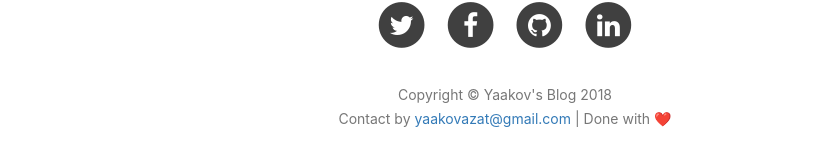
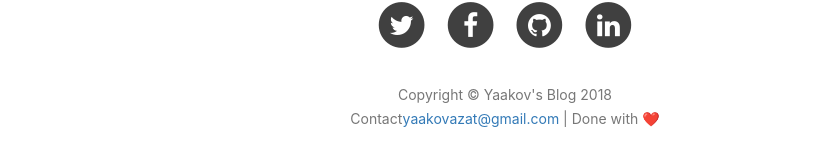
Before and after one commit to xjsdn/yaakovazat.github.io, a Jekyll site: the page built from index.html, in a window 1280 px wide and 900 px high, scrolled down 2267 px. Shown: the part 678-844 px from the top of the window, without its empty margins (135-949 px from the left). Built offline with Jekyll 4.4.1, drawn with Linux system fonts in a browser that asks for light colours; nearby versions of some CDN libraries; the list of posts is cut into pages by our own code; comment, search, counter and statistics services are not loaded.

Commit message:
changed by in contact buttom

```diff
--- a/_includes/footer.html
+++ b/_includes/footer.html
@@ -82,7 +82,7 @@
                 <p class="copyright text-muted">
                     Copyright &copy; {{ site.title }} {{ site.time | date: '%Y' }}
                     <br>
-                    Contact by <a href="mailto:yaakovazat@gmail.com">yaakovazat@gmail.com</a> | Done with ❤️ <contact:yaakovazat@gmail class="com"></contact:yaakovazat@gmail>
+                    Contact<a href="mailto:yaakovazat@gmail.com">yaakovazat@gmail.com</a> | Done with ❤️ <contact:yaakovazat@gmail class="com"></contact:yaakovazat@gmail>
                    <!-- <iframe
                         style="margin-left: 2px; margin-bottom:-5px;"
                         frameborder="0" scrolling="0" width="100px" height="20px"
```
